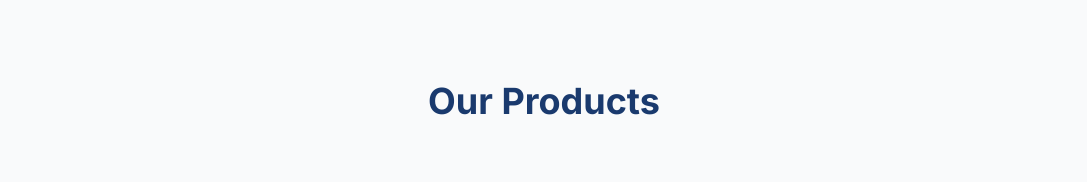
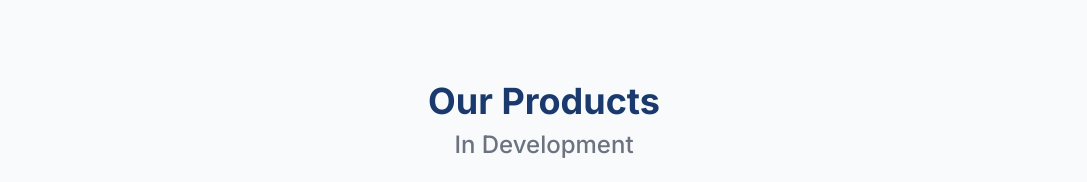
Before and after one commit to AuthorityIndexLabs/website, a plain HTML site: page index.html in a window 1280 px wide. Shown: the part 1500-1682 px from the top of the page, without its empty margins (96-1183 px from the left). Drawn offline with nearby package versions, Linux system fonts and the light colour scheme.

Commit message:
Add 'In Development' subtitle to Our Products section

```diff
--- a/index.html
+++ b/index.html
@@ -284,6 +284,7 @@
         <div class="text-center mb-16 fade-in-up">
           <h2 id="products-heading" class="text-3xl md:text-4xl font-bold text-navy">
             Our Products
+            <span class="block text-xl md:text-2xl font-medium text-gray-500 mt-2">In Development</span>
           </h2>
         </div>
 
```
